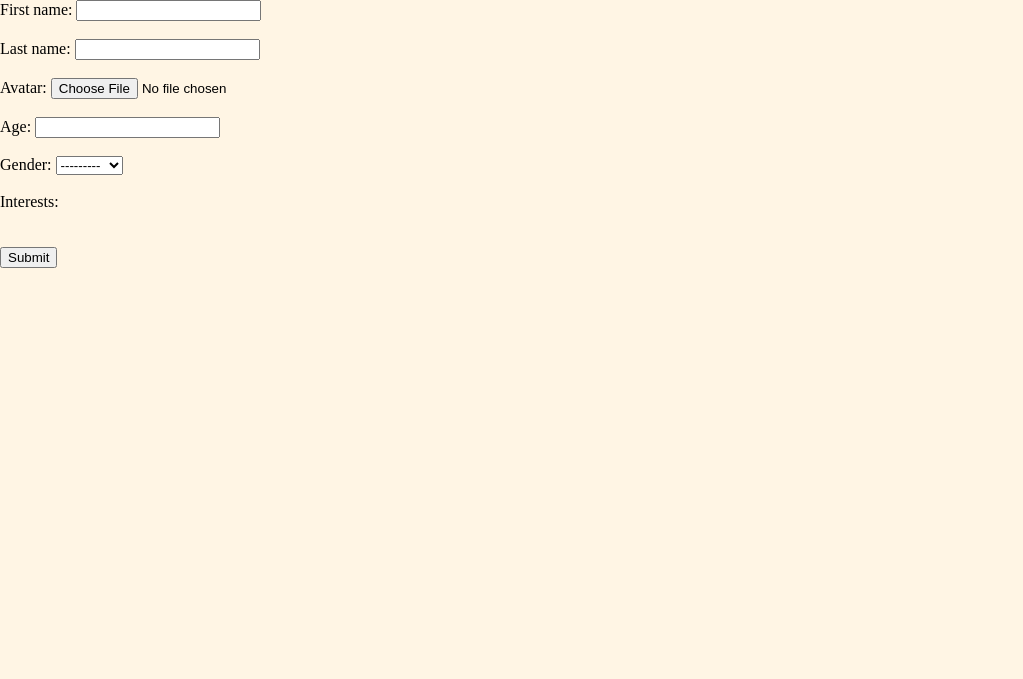
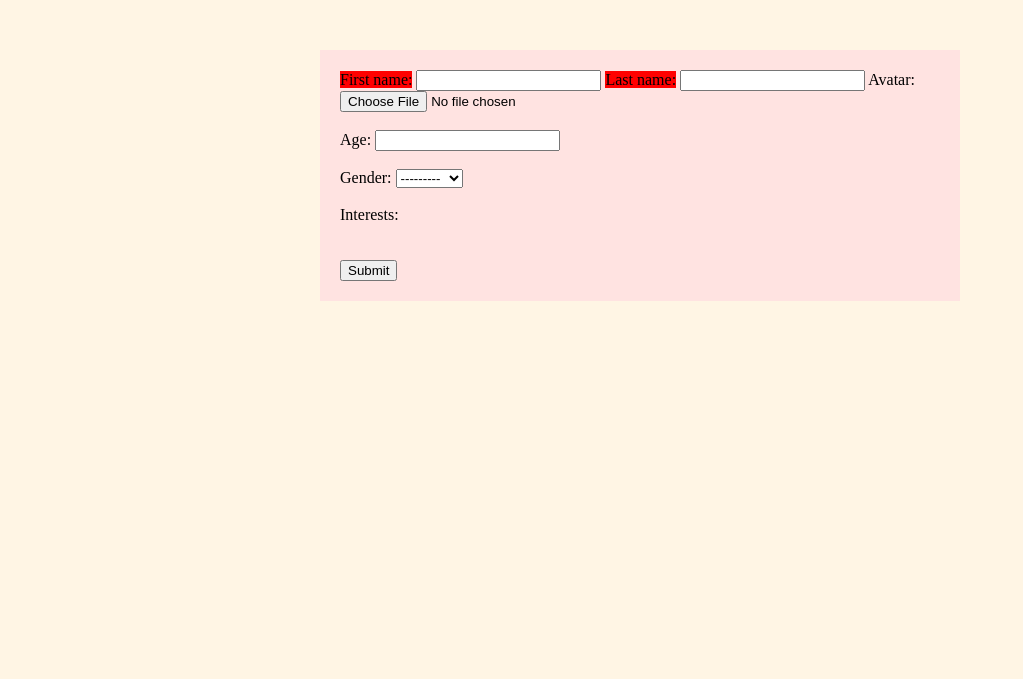
Before and after one commit to TheRufio/CatMate, a Django app: page /create-user-profile/ in a window 1280 px wide. Shown: the top 679 px of the page, without its empty margins (0-1023 px from the left). Run offline with Django 5.2, Linux system fonts and the light colour scheme; the visitor is signed in with stand-in values (Sample User, id 1); data that the repository does not hold is empty.

Commit message:
try to interact new knowledge about styles

```diff
--- a/catmate/main/forms.py
+++ b/catmate/main/forms.py
@@ -7,8 +7,11 @@ class UserProfileForm(forms.ModelForm):
         model = UserProfile
         fields = ['avatar', 'age', 'gender', 'interests']
         widgets = {
-            'interests': forms.CheckboxSelectMultiple,
+            'age': forms.NumberInput(attrs={'class': 'profile-input'}),
+            'interests': forms.CheckboxSelectMultiple(attrs={'class': 'profile_checkbox'}),
         }
+
+# Change all widget like interests
 
 class UserProfileNameForm(forms.ModelForm):
     class Meta:
@@ -18,4 +21,7 @@ class UserProfileNameForm(forms.ModelForm):
     def __init__(self, *args, **kwargs):
         super().__init__(*args, **kwargs)
         self.fields['first_name'].required = True
+        # self.fields['first_name'].widget.attrs.update({'class': 'profile-input'})
         self.fields['last_name'].required = True
+
+# And here like first_name
--- a/catmate/main/models.py
+++ b/catmate/main/models.py
@@ -29,6 +29,9 @@ class ChatProfile(models.Model):
     coins = models.IntegerField()
     max_coins = models.IntegerField()
 
+    def __str__(self):
+        return f'{self.chat.name} | profile'
+
 class Chat(models.Model):
     name = models.CharField(max_length=100)
     created_at = models.DateTimeField(auto_now_add=True)
@@ -36,6 +39,9 @@ class Chat(models.Model):
         max_length=6,
         choices=Specials.choices
     )
+
+    def __str__(self):
+        return f'{self.name} | chat'
 
 class ChatMember(models.Model):
     chat = models.ForeignKey(
@@ -51,6 +57,9 @@ class ChatMember(models.Model):
 
     class Meta:
         unique_together = ('chat', 'user')
+
+    def __str__(self):
+        return f'{self.chat.name} | member'
 
 class Message(models.Model):
     chat = models.ForeignKey(
--- a/catmate/main/static/main/user-profile.css
+++ b/catmate/main/static/main/user-profile.css
@@ -12,13 +12,22 @@
 
 html, body {
     background-color: var(--color-bg-page);
-    margin: 0;
 }
 
-.wrapper {
-    height: 85vh;
+.profile-container {
+    max-width: 80%;
+    width: 600px;
+    margin-left: auto;
+    margin-right: auto;
+    background-color: #FFE3E1;
+    padding: 20px;
+    margin-top: 50px
 }
 
-.container {
-    margin: auto;
+.profile-container-item {
+    display: inline-block;
 }
+
+.profile-container-item label {
+    background-color: red;
+}
--- a/catmate/main/templates/main/chat.html
+++ b/catmate/main/templates/main/chat.html
@@ -11,4 +11,7 @@ Chat {{request.user}} and
 {% endblock %}
 
 {% block content %}
+    {{ chat.name }}
+    {{ chat.created_at }}
+    {{ chat.special_type }}
 {% endblock %}
--- a/catmate/main/templates/main/create-user-profile.html
+++ b/catmate/main/templates/main/create-user-profile.html
@@ -10,16 +10,15 @@
 {% endblock %}
 
 {% block content %}
-<div class="wrapper">
-<div class="container">
+<div class="profile-container">
     <form method="post" enctype="multipart/form-data">
         {% csrf_token %}
-
         {% for field in userprofilename_form %}
-            {{ field.label_tag }}
-            {{ field }}
-            {{ field.errors }}
-            <br><br>
+            <div class="profile-container-item">
+                {{ field.label_tag }}
+                {{ field }}
+                {{ field.errors }}
+            </div>
         {% endfor %}
 
         {% for field in userprofile_form %}
--- a/catmate/main/templates/main/find-someone.html
+++ b/catmate/main/templates/main/find-someone.html
@@ -9,11 +9,9 @@
 {% endblock %}
 
 {% block content %}
-
+    <a target="_self" href="{% url 'main:user-profile' request.user.username %}">User profile</a>
+    <a href="{% url 'main:chats' %}">Chats</a>
     <figure>
-        <figcaption>TEST
-            <a target="_self" href="{% url 'main:user-profile' request.user.username %}">USER PROFILE!</a>
-        </figcaption>
         <img src="{{ request.user.userprofile.avatar.url }}" style="width: 200px;height: 200px;">
         <figcaption>
             {{ request.user.username }}
--- a/catmate/main/views.py
+++ b/catmate/main/views.py
@@ -62,7 +62,8 @@ class ChatView(LoginRequiredMixin, View):
     template_name = 'main/chat.html'
 
     def get(self, request, id):
-        return render(request, self.template_name)
+        chat = Chat.objects.get(id=id)
+        return render(request, self.template_name, {'chat': chat})
 
 @login_required
 def create_chat(request, username):
```
